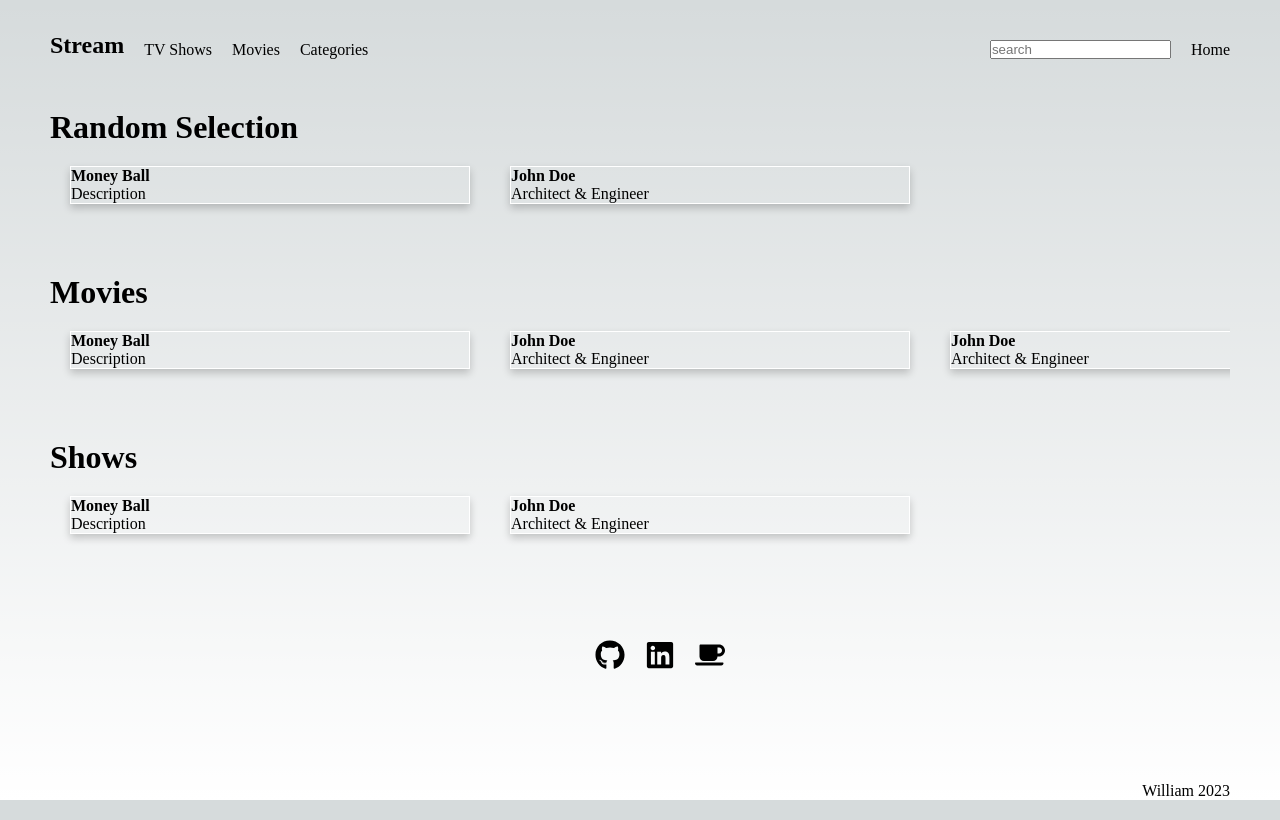
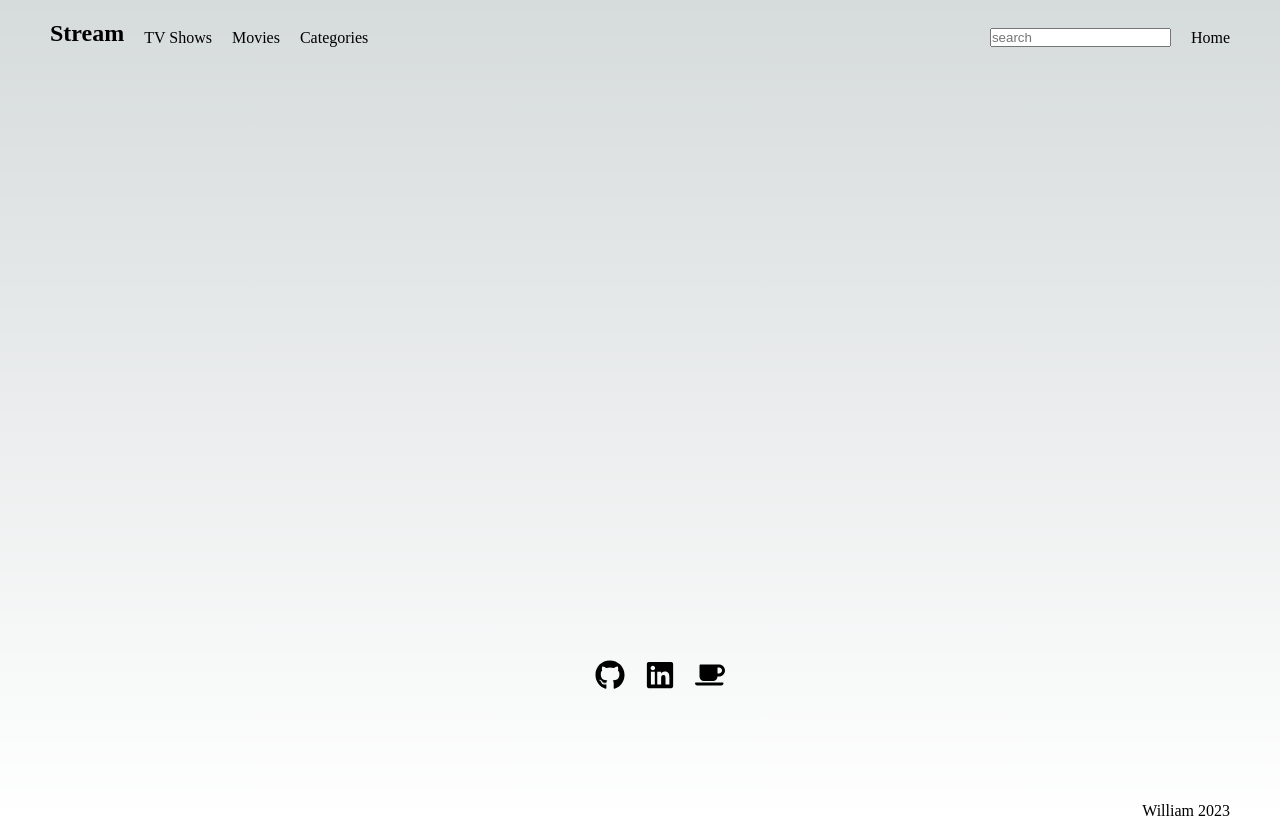
Before and after one commit to ReelTube/Stream-Me, a Next.js app in the folder client/: page / in a window 1280 px wide. Built offline with nearby package versions, Linux system fonts and the light colour scheme.

Commit message:
Revert "implemented the design of the home page, now I have to set up the database with all the data"
This reverts commit adec2dd2593ac73d31529565d336f8e1e754c8b3.

```diff
--- a/client/pages/index.js
+++ b/client/pages/index.js
@@ -2,6 +2,7 @@ import Head from "next/head";
 import Image from "next/image";
 import { Inter } from "@next/font/google";
 import styles from "../styles/Home.module.css";
+
 
 const inter = Inter({ subsets: ["latin"] });
 
@@ -14,110 +15,8 @@ export default function Home() {
         <meta name="viewport" content="width=device-width, initial-scale=1" />
         <link rel="icon" href="/favicon.ico" />
       </Head>
-      <main className="">
-        <div className="_abd">
-          <h1>Random Selection</h1>
-          <div className="video-cards">
-            <div class="card">
-              <div class="container">
-                <h4>
-                  <b>Money Ball</b>
-                </h4>
-                <p>Description</p>
-              </div>
-            </div>
-            <div class="card">
-              <div class="container">
-                <h4>
-                  <b>John Doe</b>
-                </h4>
-                <p>Architect & Engineer</p>
-              </div>
-            </div>
-          </div>
-        </div>
-        <div className="_abd">
-          <h1>Movies</h1>
-          <div className="video-cards">
-            <div class="card">
-              <div class="container">
-                <h4>
-                  <b>Money Ball</b>
-                </h4>
-                <p>Description</p>
-              </div>
-            </div>
-            <div class="card">
-              <div class="container">
-                <h4>
-                  <b>John Doe</b>
-                </h4>
-                <p>Architect & Engineer</p>
-              </div>
-            </div>
-            <div class="card">
-              <div class="container">
-                <h4>
-                  <b>John Doe</b>
-                </h4>
-                <p>Architect & Engineer</p>
-              </div>
-            </div>
-            <div class="card">
-              <div class="container">
-                <h4>
-                  <b>John Doe</b>
-                </h4>
-                <p>Architect & Engineer</p>
-              </div>
-            </div>
-            <div class="card">
-              <div class="container">
-                <h4>
-                  <b>John Doe</b>
-                </h4>
-                <p>Architect & Engineer</p>
-              </div>
-            </div>
-            <div class="card">
-              <div class="container">
-                <h4>
-                  <b>John Doe</b>
-                </h4>
-                <p>Architect & Engineer</p>
-              </div>
-            </div>
-            <div class="card">
-              <div class="container">
-                <h4>
-                  <b>John Doe</b>
-                </h4>
-                <p>Architect & Engineer</p>
-              </div>
-            </div>
-          </div>
-        </div>
-        <div className="_abd">
-          <h1>Shows</h1>
-          <div className="video-cards">
-            <div class="card">
-              <div class="container">
-                <h4>
-                  <b>Money Ball</b>
-                </h4>
-                <p>Description</p>
-              </div>
-            </div>
-            <div class="card">
-              <div class="container">
-                <h4>
-                  <b>John Doe</b>
-                </h4>
-                <p>Architect & Engineer</p>
-              </div>
-            </div>
-          </div>
-        </div>
+      <main>
+
       </main>
     </>
   );
--- a/client/styles/globals.css
+++ b/client/styles/globals.css
@@ -1,9 +1,9 @@
 :root {
   --max-width: 1100px;
   --border-radius: 12px;
-  --font-mono: ui-monospace, Menlo, Monaco, "Cascadia Mono", "Segoe UI Mono",
-    "Roboto Mono", "Oxygen Mono", "Ubuntu Monospace", "Source Code Pro",
-    "Fira Mono", "Droid Sans Mono", "Courier New", monospace;
+  --font-mono: ui-monospace, Menlo, Monaco, 'Cascadia Mono', 'Segoe UI Mono',
+    'Roboto Mono', 'Oxygen Mono', 'Ubuntu Monospace', 'Source Code Pro',
+    'Fira Mono', 'Droid Sans Mono', 'Courier New', monospace;
 
   --foreground-rgb: 0, 0, 0;
   --background-start-rgb: 214, 219, 220;
@@ -82,21 +82,18 @@
 html,
 body {
   max-width: 100vw;
-  max-height: 100vh;
   overflow-x: hidden;
-}
-
-h1 {
-  margin-top: 2rem;
 }
 
 .nav {
   display: flex;
   list-style: none;
-  min-height: 2rem;
-  margin-right: 50px;
-  margin-left: 50px;
+  /* justify-content: space-between; */
+  margin: 50px;
+  margin-top: 20px;
   align-content: center;
+
+
 }
 
 .page-container {
@@ -115,11 +112,15 @@ footer {
   height: 10rem;
 }
 
+
+
 .footer-top {
   display: flex;
   justify-content: center;
   margin-left: 20px;
   list-style: none;
+
+
 }
 
 .footer-bottom {
@@ -136,6 +137,7 @@ footer {
   width: 30px;
   height: 30px;
 }
+
 
 li {
   /* border: 1px solid red; */
@@ -166,11 +168,12 @@ a {
 }
 
 .contain-single {
-  display: flex;
-  justify-content: center;
-  list-style: none;
-  /* margin-bottom: 100px; */
+   display: flex;
+   justify-content: center;
+   list-style: none;
+   /* margin-bottom: 100px; */
 }
+
 
 .single-view-center {
   display: flex;
@@ -190,25 +193,10 @@ a {
   object-fit: cover;
   padding: 0;
   margin: 0;
-}
+ }
 
-.card {
-  box-shadow: 0 4px 8px 0 rgba(0, 0, 0, 0.2);
-  transition: 0.3s;
-  border: 1px solid white;
-  margin: 20px;
-  min-width: 25rem;
-  max-width: 25rem;
-}
 
-.video-cards {
-  display: flex;
-  overflow: scroll;
-}
 
-._abd {
-  margin: 50px;
-}
 
 @media (prefers-color-scheme: dark) {
   html {
```
